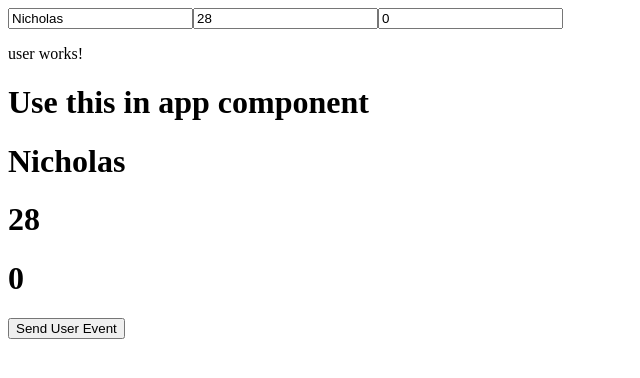
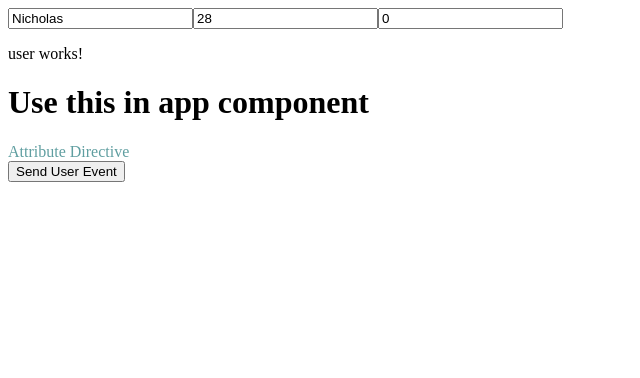
Before and after one commit to masete/angular-day-one, an Angular app: page / in a window 1280 px wide. Shown: the top 378 px of the page, without its empty margins (0-640 px from the left). Built offline with nearby package versions, Linux system fonts and the light colour scheme.

Commit message:
added attribute directives

```diff
--- a/src/app/app.component.ts
+++ b/src/app/app.component.ts
@@ -16,7 +16,8 @@ export class AppComponent {
   userObject = {
     name: 'Nicholas',
     age: '28',
-    id:  0
+    id:  0,
+    isColored: true
   }
 
   // newDate = new Date();
--- a/src/app/user/user.component.html
+++ b/src/app/user/user.component.html
@@ -1,8 +1,9 @@
 <p>user works!</p>
 <h1>Use this in app component</h1>
 
-<h1>{{user.name}}</h1>
+<!-- <h1>{{user.name}}</h1>
 <h1>{{user.age}}</h1>
-<h1>{{user.id}}</h1>
+<h1>{{user.id}}</h1> -->
 
+<div [ngClass] = "isColored? 'colored':''" >Attribute Directive</div>
 <button (click)="sendUserEvent()">Send User Event</button>
--- a/src/app/user/user.component.scss
+++ b/src/app/user/user.component.scss
@@ -0,0 +1,3 @@
+.colored {
+    color: cadetblue;
+}
--- a/src/app/user/user.component.ts
+++ b/src/app/user/user.component.ts
@@ -4,6 +4,7 @@ interface UserInterface{
   name: string;
   age: string;
   id: number;
+  isColored: boolean;
 }
 
 @Component({
@@ -17,14 +18,17 @@ export class UserComponent implements OnInit {
 
   @Output() userCustomEvent:EventEmitter<UserInterface>;
 
+  isColored : boolean = false;
+
 
   constructor() {
     this.userCustomEvent = new EventEmitter<UserInterface>();
-    this.user = {} as UserInterface
+    this.user = {} as UserInterface;
 
    }
 
   ngOnInit(): void {
+    this.isColored = this.user.isColored ? true : false;
   }
 
   sendUserEvent(): void{
```
